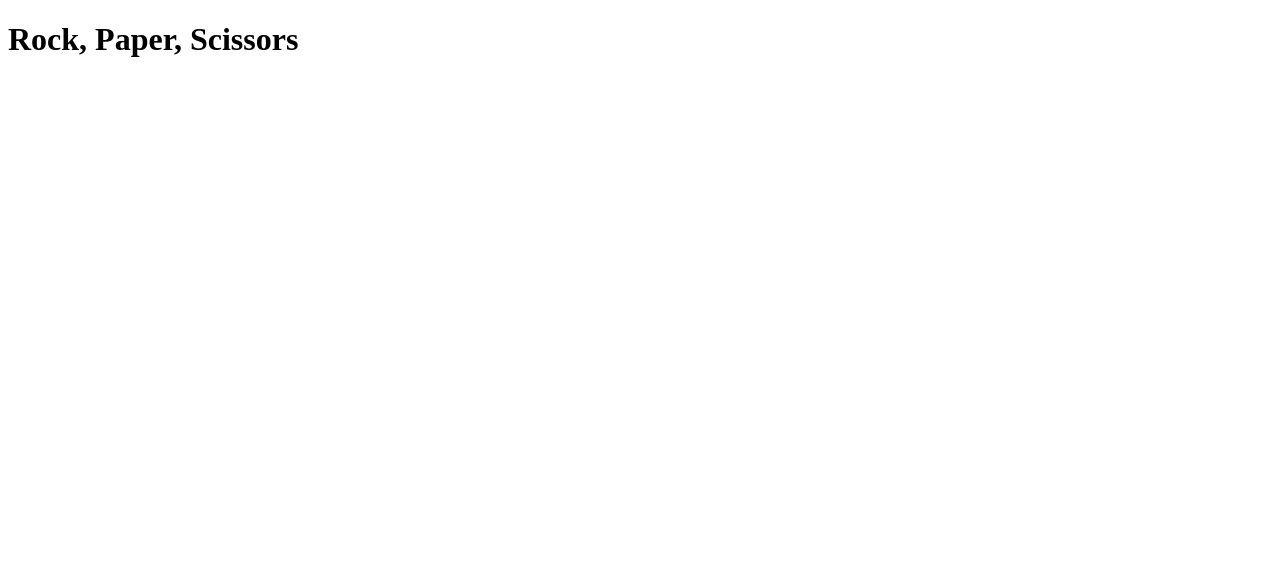
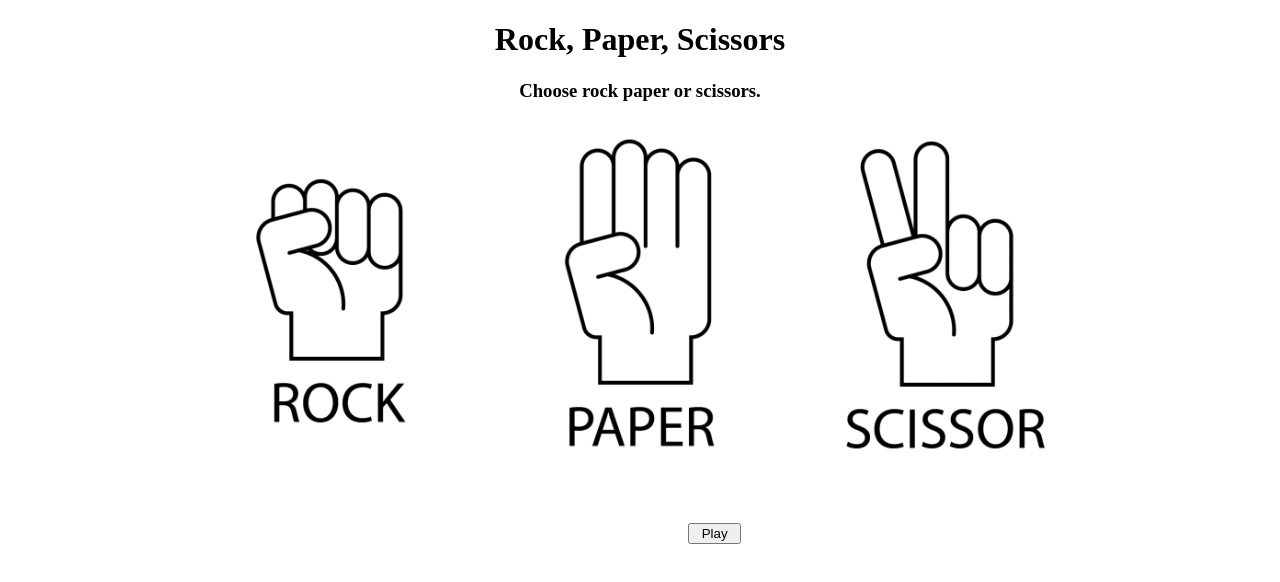
Before and after one commit to ckade15/The-Odin-Project, a plain HTML site: page rockpaperscissors/index.html in a window 1280 px wide. Drawn offline with nearby package versions, Linux system fonts and the light colour scheme.

Commit message:
Somewhat styled and halfway functioning

```diff
--- a/rockpaperscissors/index.html
+++ b/rockpaperscissors/index.html
@@ -9,9 +9,14 @@
 </head>
 <body>
     <h1>Rock, Paper, Scissors</h1>
-    <img src="" alt="">
-    <img src="" alt="">
-    <img src="" alt="">
+    <h3>Choose rock paper or scissors.</h3>
+    <div>
+        <img src="assets/rock.png" alt="rock choice">
+        <img src="assets/paper.png" alt="paper choice">
+        <img src="assets/scissors.png" alt="scissors choice">
+    </div>
+    <button>Play</button>
 </body>
 <script src="index.js"></script>
+<script src="https://ajax.googleapis.com/ajax/libs/jquery/3.5.1/jquery.min.js"></script>
 </html>
--- a/rockpaperscissors/index.js
+++ b/rockpaperscissors/index.js
@@ -0,0 +1,11 @@
+// Adds an event listener to each button/
+for (let i = 0; i < 3; i++){
+    const rock = document.getElementsByTagName('img')[i];
+    rock.addEventListener('click', function() {
+        if ($('img').hasClass('style')){
+            $(this).removeClass('style');
+        }else{
+        $(this).addClass('style');
+        }
+    });
+}
--- a/rockpaperscissors/style.css
+++ b/rockpaperscissors/style.css
@@ -0,0 +1,26 @@
+h1{
+    text-align: center;
+}
+
+h3{
+    text-align: center;
+    font: 4em;
+}
+
+div{
+    width: 80%;
+    margin: 1em auto;
+    display: flex;
+    justify-content: space-evenly;
+}
+
+.style{
+    border: 3px outset red;
+    opacity: 50%;
+}
+
+button{
+    margin-top: 2em;
+    margin-left: 51em;
+    width: 4em;
+}
```
Also changed, not shown: rockpaperscissors/assets/paper.png (added), rockpaperscissors/assets/rock.png (added), rockpaperscissors/assets/scissors.png (added), 1 other file.
